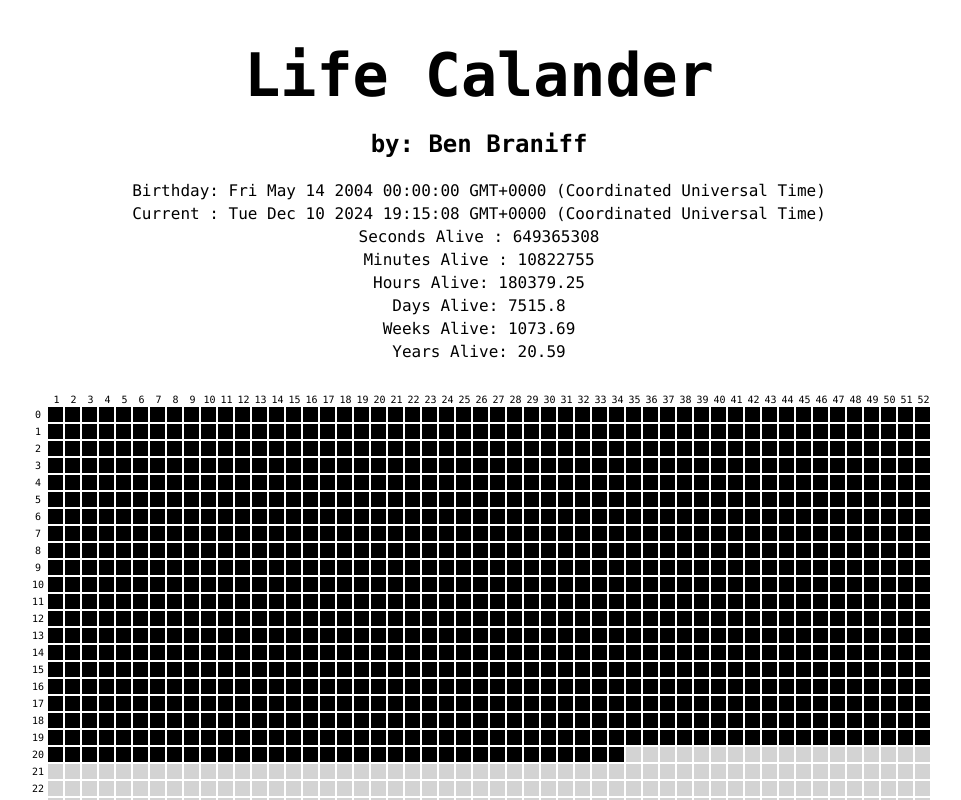
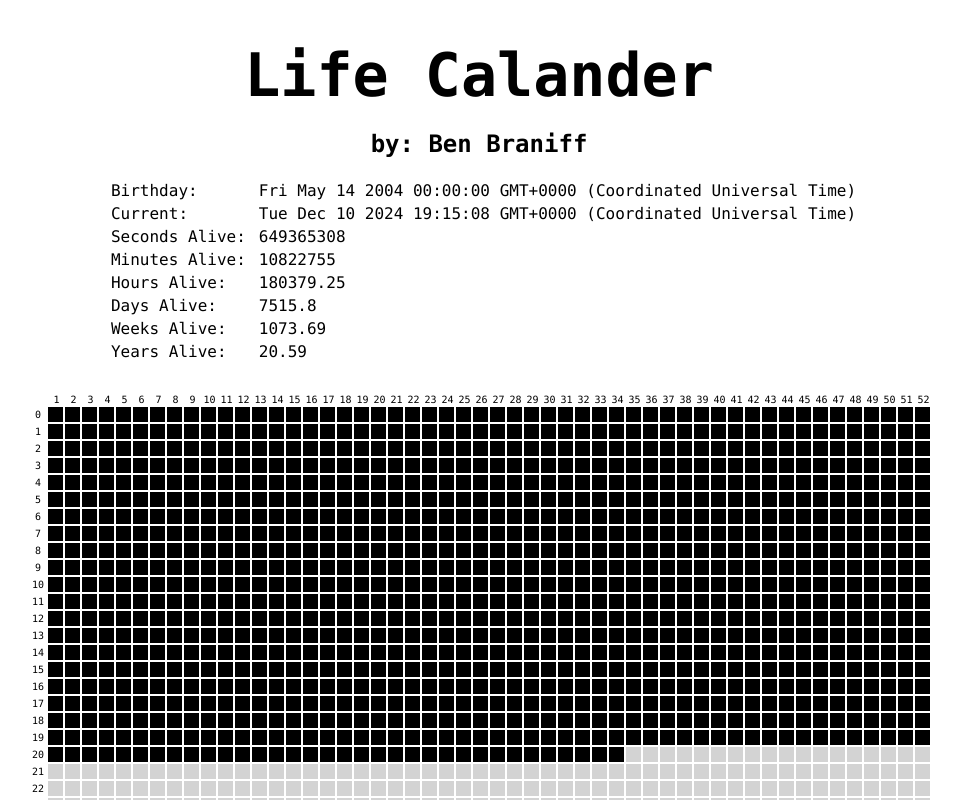
Before and after one commit to BenBraniff/Life-Calendar, a React (Create React App) app in the folder my-app1/: page / in a window 1280 px wide. Shown: the top 800 px of the page, without its empty margins (161-1122 px from the left). Built offline with nearby package versions, Linux system fonts and the light colour scheme.

Commit message:
fixed live counters layout

```diff
--- a/my-app1/src/App.css
+++ b/my-app1/src/App.css
@@ -17,6 +17,11 @@ table {
   margin: auto;
 }
 
+td {
+  text-align: left;
+  padding-left: 10px;
+}
+
 .squares {
   background-color: black;
 }
--- a/my-app1/src/App.jsx
+++ b/my-app1/src/App.jsx
@@ -106,14 +106,14 @@ function App() {
       <h2>by: Ben Braniff</h2>
       <table>
         <tbody>
-        <tr><td>Birthday: {myBirthday.toString()}</td></tr>
-        <tr><td>Current : {currentTime}</td></tr>
-        <tr><td>Seconds Alive : {currentSeconds}</td></tr>
-        <tr><td>Minutes Alive : {currentMinutes}</td></tr>
-        <tr><td>Hours Alive: {currentHours}</td></tr>
-        <tr><td>Days Alive: {currentDays}</td></tr>
-        <tr><td>Weeks Alive: {currentWeeks}</td></tr>
-        <tr><td>Years Alive: {currentYears}</td></tr>
+        <tr><td>Birthday: </td><td>{myBirthday.toString()}</td></tr>
+        <tr><td>Current:</td><td> {currentTime}</td></tr>
+        <tr><td>Seconds Alive: </td><td>{currentSeconds}</td></tr>
+        <tr><td>Minutes Alive: </td><td>{currentMinutes}</td></tr>
+        <tr><td>Hours Alive: </td><td>{currentHours}</td></tr>
+        <tr><td>Days Alive: </td><td>{currentDays}</td></tr>
+        <tr><td>Weeks Alive: </td><td>{currentWeeks}</td></tr>
+        <tr><td>Years Alive: </td><td>{currentYears}</td></tr>
         </tbody>
       </table>
       <div style={containerStyle}>
```
